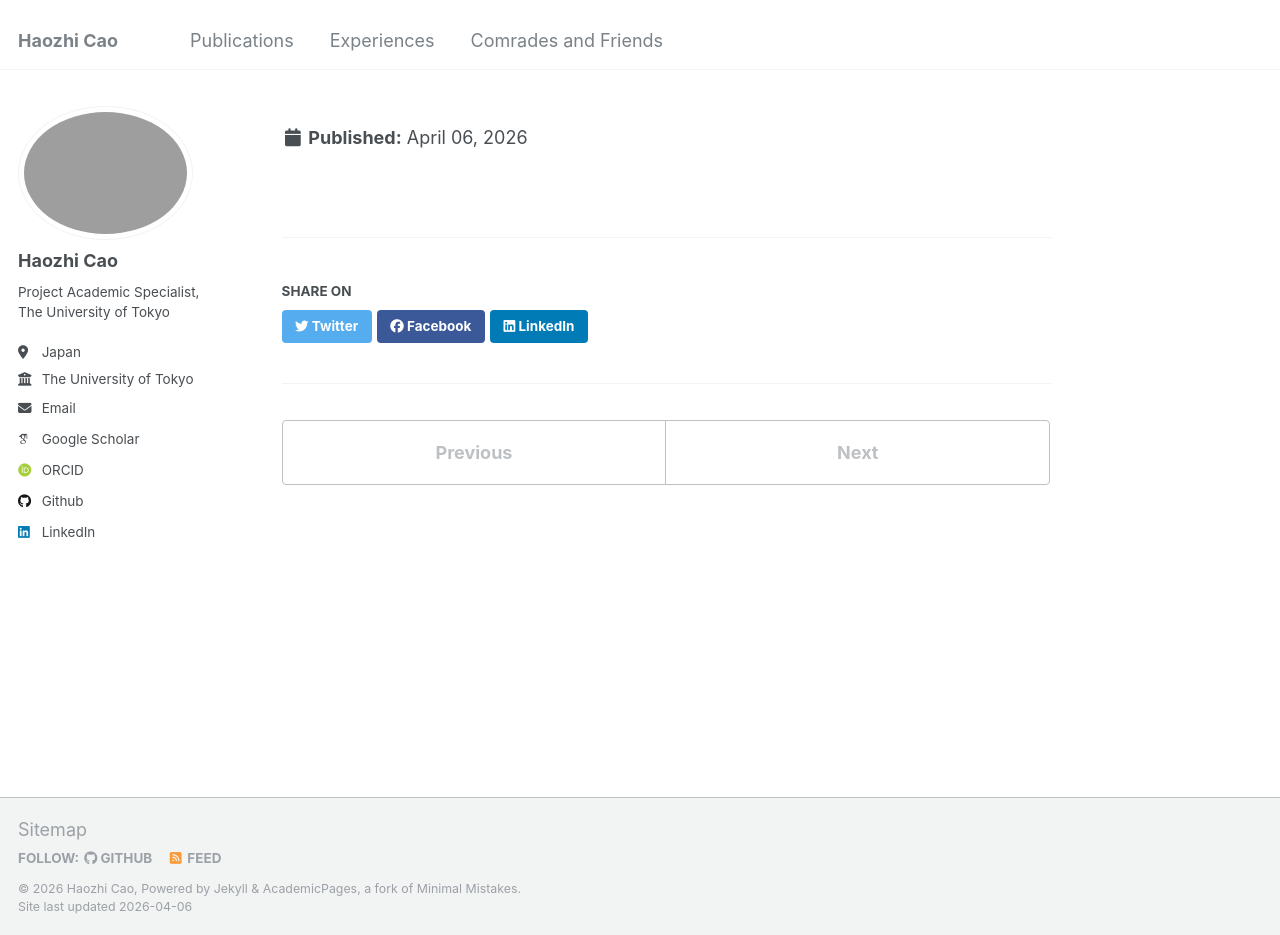
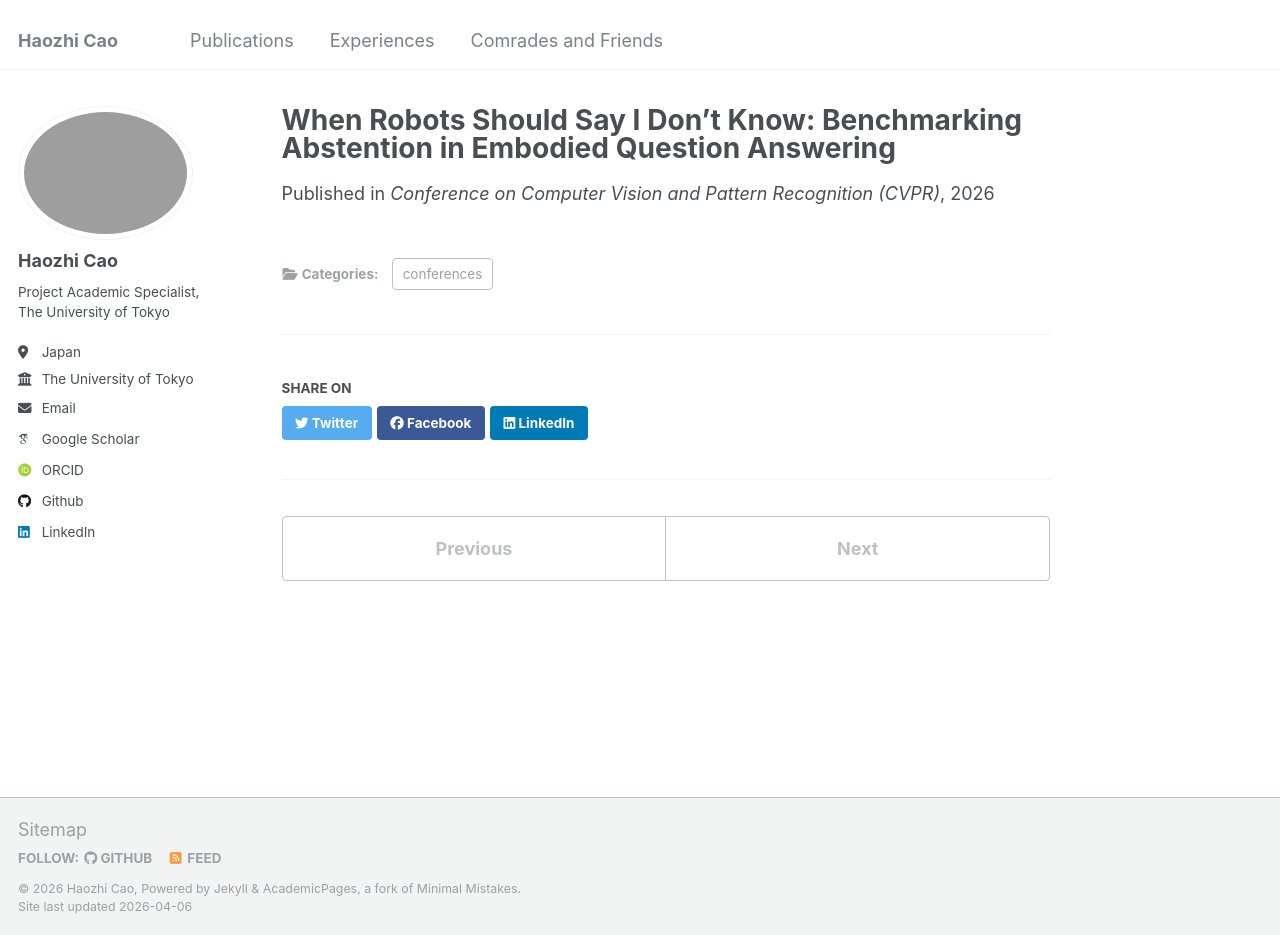
Before and after one commit to AronCao49/AronCao49.github.io, a Jekyll site: the page built from _publications/2026-02-27-AbstainEQA-number-16.md, in a window 1280 px wide and 935 px high. Built offline with Jekyll 4.4.1, drawn with Linux system fonts in a browser that asks for light colours; some web fonts are replaced.

Commit message:
Bug fixed for AbstainEQA

```diff
--- a/_publications/2026-02-27-AbstainEQA-number-16.md
+++ b/_publications/2026-02-27-AbstainEQA-number-16.md
@@ -1,5 +1,5 @@
 ---
-title: "When Robots Should Say "I Don't Know": Benchmarking Abstention in Embodied Question Answering"
+title: "When Robots Should Say I Don't Know: Benchmarking Abstention in Embodied Question Answering"
 img: "pub_images/pub_abstaineqa.png"
 collection: publications
 category: conferences
```
